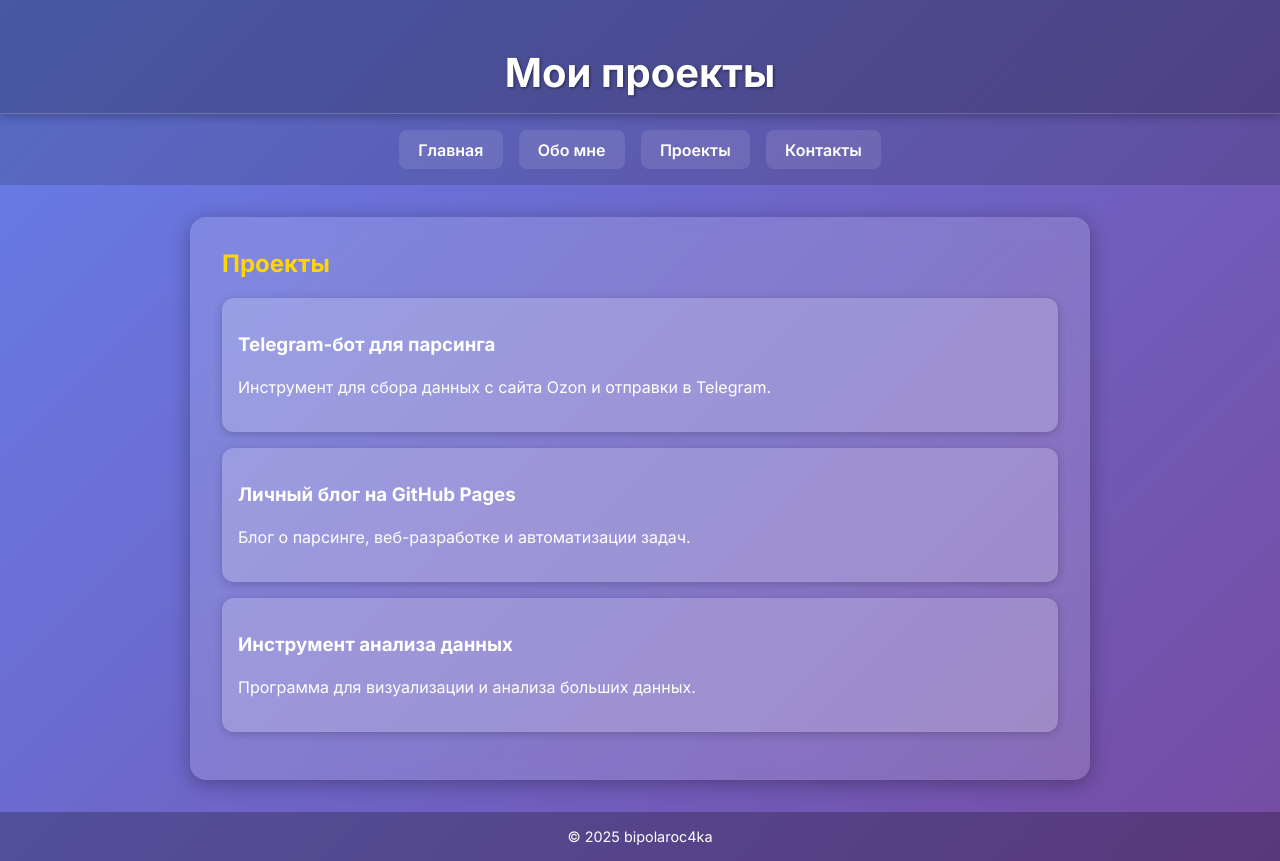
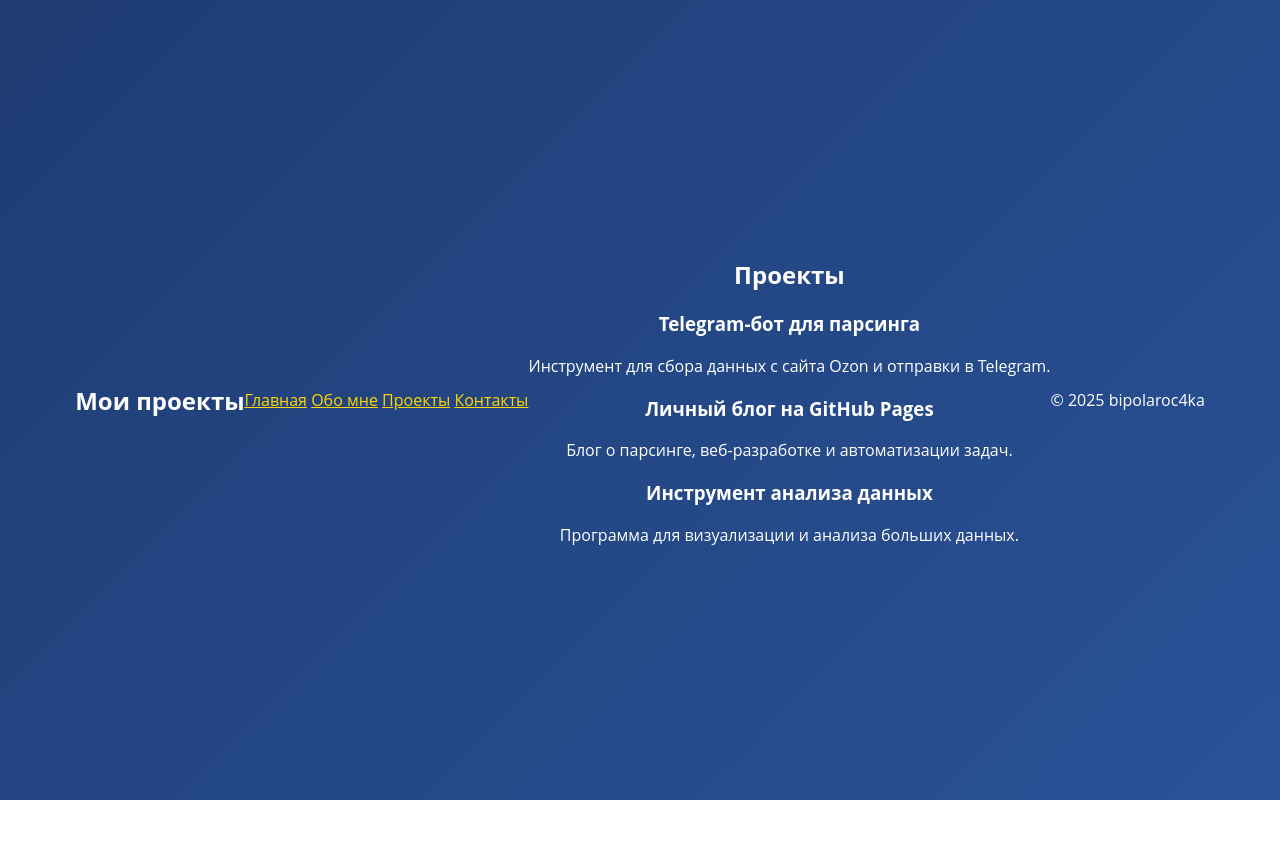
Before and after one commit to bipolaroc4ka/bipolaroc4ka.github.io, a plain HTML site: page projects.html in a window 1280 px wide. After the commit the page ends 800 px from the top, so only its background shows below. Drawn offline with Linux system fonts and the light colour scheme.

Commit message:
Update style.css

```diff
--- a/style.css
+++ b/style.css
@@ -1,117 +1,38 @@
-@import url('https://fonts.googleapis.com/css2?family=Inter:wght@400;600;700&display=swap');
-
-* {
-  box-sizing: border-box;
+body {
+  background: linear-gradient(135deg, #1e3c72, #2a5298);
+  color: #fff;
+  font-family: 'Open Sans', sans-serif;
+  display: flex;
+  justify-content: center;
+  align-items: center;
+  height: 100vh;
+  margin: 0;
+  text-align: center;
 }
 
-body {
-  margin: 0;
-  font-family: 'Inter', sans-serif;
-  background: linear-gradient(135deg, #667eea, #764ba2);
-  color: white;
+.container {
+  background-color: rgba(255, 255, 255, 0.1);
+  padding: 40px;
+  border-radius: 16px;
+  box-shadow: 0 8px 20px rgba(0, 0, 0, 0.3);
+  max-width: 400px;
 }
 
-header {
-  padding: 3rem 1rem 1rem;
-  text-align: center;
-  background: rgba(0, 0, 0, 0.3);
-  border-bottom: 1px solid rgba(255, 255, 255, 0.2);
-  box-shadow: 0 2px 10px rgba(0,0,0,0.3);
+h1 {
+  font-size: 24px;
+  margin-bottom: 16px;
 }
 
-header h1 {
-  margin: 0;
-  font-size: 2.5rem;
-  text-shadow: 1px 1px 3px rgba(0,0,0,0.5);
+p {
+  font-size: 16px;
 }
 
-nav {
-  display: flex;
-  justify-content: center;
-  flex-wrap: wrap;
-  gap: 1rem;
-  padding: 1rem;
-  background: rgba(0, 0, 0, 0.15);
+a {
+  color: #ffd700;
+  text-decoration: underline;
 }
 
-nav a {
-  color: white;
-  text-decoration: none;
-  padding: 0.6rem 1.2rem;
-  border-radius: 8px;
-  background: rgba(255, 255, 255, 0.1);
-  transition: all 0.3s ease;
-  font-weight: 600;
+.icon {
+  font-size: 48px;
+  margin-bottom: 16px;
 }
-
-nav a:hover {
-  background: #ffd700;
-  color: #333;
-}
-
-main {
-  max-width: 900px;
-  margin: 2rem auto;
-  padding: 2rem;
-  background: rgba(255, 255, 255, 0.15);
-  border-radius: 16px;
-  box-shadow: 0 4px 20px rgba(0,0,0,0.3);
-  backdrop-filter: blur(8px);
-}
-
-h2 {
-  color: #ffd700;
-  margin-top: 0;
-}
-
-p, li {
-  line-height: 1.6;
-}
-
-ul {
-  padding-left: 1.2rem;
-}
-
-.card {
-  background: rgba(255,255,255,0.2);
-  padding: 1rem;
-  border-radius: 12px;
-  margin-bottom: 1rem;
-  box-shadow: 0 2px 10px rgba(0,0,0,0.2);
-  transition: transform 0.2s;
-}
-
-.card:hover {
-  transform: translateY(-3px);
-}
-
-footer {
-  text-align: center;
-  padding: 1rem;
-  background: rgba(0, 0, 0, 0.25);
-  font-size: 0.9rem;
-  margin-top: 2rem;
-}
-
-/* Адаптация под айфоны и телефоны (ширина меньше 430px) */
-@media (max-width: 430px) {
-  body {
-    font-size: 16px;
-    padding: 10px;
-  }
-
-  header, nav, footer {
-    flex-direction: column; /* если у тебя меню в строку — сделаем столбиком */
-    align-items: center;
-  }
-
-  img {
-    width: 100%;
-    height: auto;
-  }
-
-  nav a {
-    display: block;
-    margin: 5px 0;
-  }
-}
```
